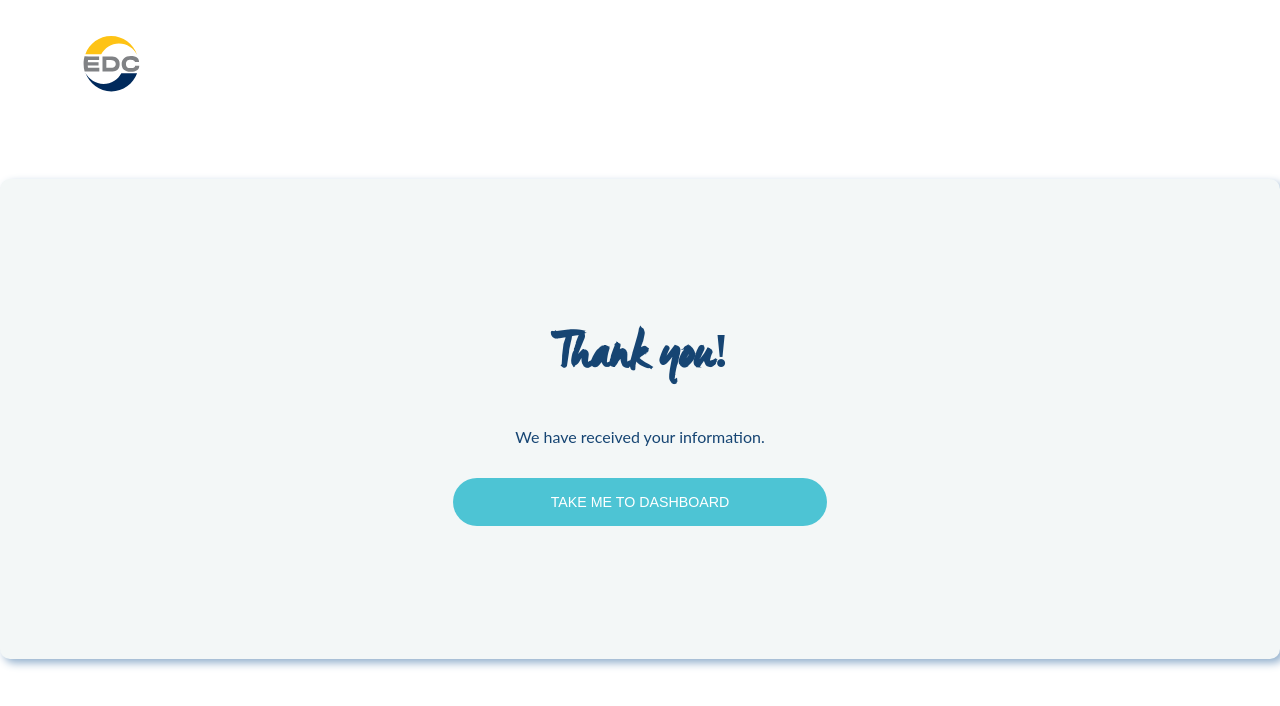
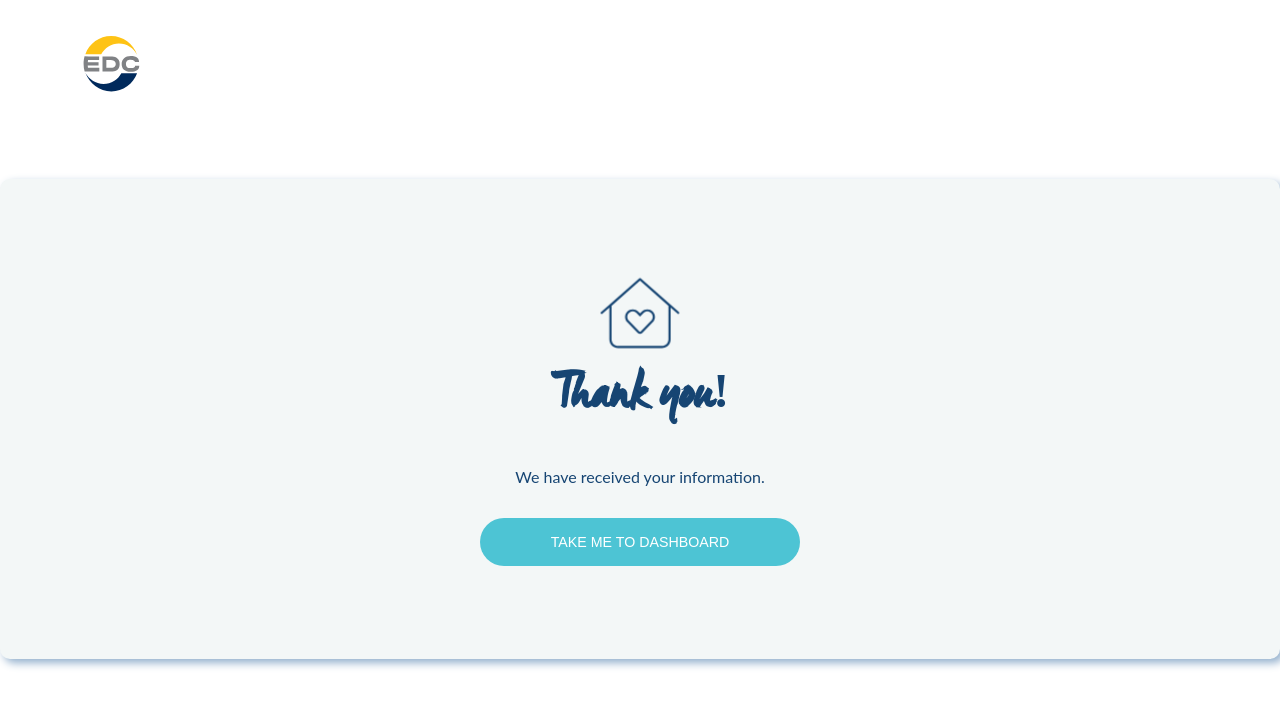
Before and after one commit to federico-barbieri/EDC-Real-Estate-Case, a Next.js app: page /thanks in a window 1280 px wide. Shown: the top 706 px of the page. Built offline with nearby package versions, Linux system fonts and the light colour scheme; a web font is replaced by a local one.

Commit message:
wow bebe animation

```diff
--- a/src/pages/buyers/Buyers.module.css
+++ b/src/pages/buyers/Buyers.module.css
@@ -180,7 +180,7 @@
   width: 350px;
   font-size: 1.125rem;
   outline: var(--dusty-blue-lighter) solid 1px;
-  color: var(--dark-blue);
+  color: var(--blue);
   font-size: 1rem;
 }
 
--- a/src/pages/thanks/index.js
+++ b/src/pages/thanks/index.js
@@ -1,30 +1,30 @@
 import React from "react";
 import thanks from "./index.module.css";
 import { useRouter } from "next/router";
-
-
+import Image from "next/image";
+import success from "@/assets/house-heart-thin.svg";
 
 function ThankYou() {
+  const { query } = useRouter();
 
-  const {query} = useRouter();
-
-   // I am trying to store the selected cards in a global state (sunday 30april)
-
-
-
-
+  // I am trying to store the selected cards in a global state (sunday 30april)
 
   return (
     <>
-    <form className={thanks.thankYou} action="/dashboard" method='GET'>
+      <form className={thanks.thankYou} action="/dashboard" method="GET">
+        <Image
+          className={thanks.success}
+          src={success.src}
+          width={80}
+          height={80}
+          alt="Thank You"
+          priority
+        />
+        <h2>Thank you!</h2>
+        <p>We have received your information.</p>
 
-    <h2>Thank you!</h2>
-    <p>We have received your information.</p>
-
-
-    <button className={thanks.btn}>TAKE ME TO DASHBOARD</button>
-    </form>
-
+        <button className={thanks.btn}>TAKE ME TO DASHBOARD</button>
+      </form>
     </>
   );
 }
--- a/src/pages/thanks/index.module.css
+++ b/src/pages/thanks/index.module.css
@@ -14,6 +14,26 @@
   align-items: center;
   justify-content: center;
   padding: 1rem;
+}
+
+.success {
+  margin: 0 auto;
+  transform: scale(1);
+  animation: pulse 2s infinite;
+}
+
+@keyframes pulse {
+  0% {
+    transform: scale(0.9);
+  }
+
+  70% {
+    transform: scale(1);
+  }
+
+  100% {
+    transform: scale(0.9);
+  }
 }
 
 .thankYou h2 {
@@ -37,7 +57,8 @@
 
 /*Button*/
 .btn {
-  width: 30%;
+  /* width: 0%; */
+  width: 25vw;
   height: 3rem;
   padding: 1rem;
   margin: 1rem auto 0 auto;
```
Also changed, not shown: src/assets/house-heart-thin.svg (added).
